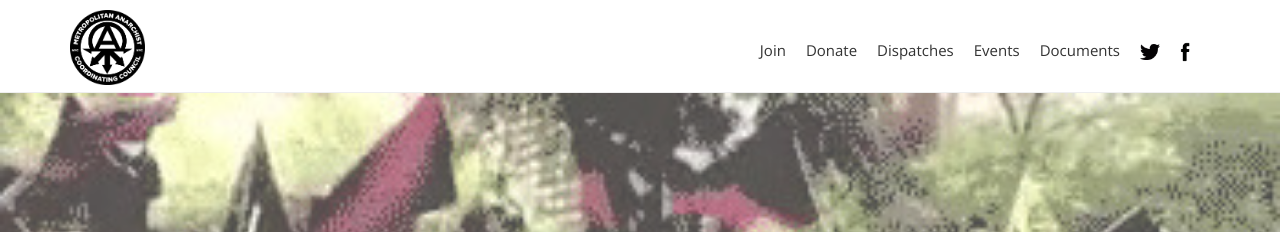
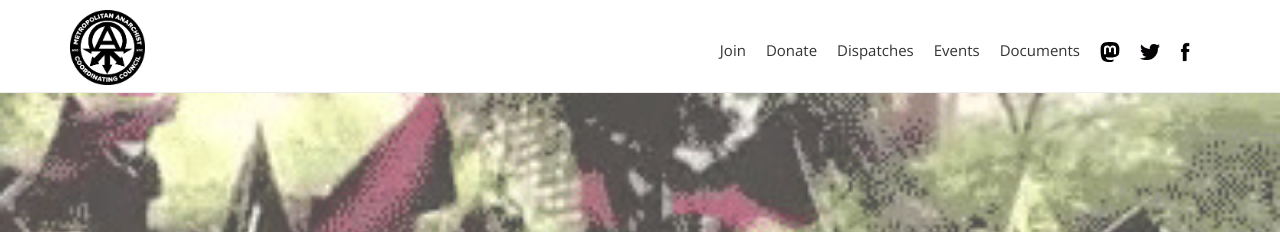
Before and after one commit to MACCNYC/maccnyc.github.io, a Jekyll site: the page built from index.html, in a window 1280 px wide. Shown: the top 232 px of the page. Built offline with Jekyll 4.4.1, drawn with Linux system fonts in a browser that asks for light colours; some web fonts are replaced.

Commit message:
Add Mastodon account link to header.

```diff
--- a/_includes/header.html
+++ b/_includes/header.html
@@ -26,6 +26,7 @@
                 <li><a href="{{ site.baseurl }}/blog">Dispatches</a></li>
                 <li><a href="{{ site.baseurl }}/events">Events</a></li>
                 <li><a href="{{ site.baseurl }}/docs">Documents</a></li>
+                <li><a href="https://kolektiva.social/@macc_nyc" alt="mastodon"><img height="20px" src="{{ site.baseurl }}/img/social/mastodon.svg"/></a></li>
                 <li><a href="http://www.twitter.com/macc_nyc" alt="twitter"><img height="20px" src="{{ site.baseurl }}/img/social/twitter-512.gif"></a></a></li>
                 <li><a href="https://www.facebook.com/MACCnyc/" alt="facebook"><img height="20px" src="{{ site.baseurl }}/img/social/fb.png"></a></a></li>
               </ul>
```
Also changed, not shown: img/social/mastodon.svg (added).
